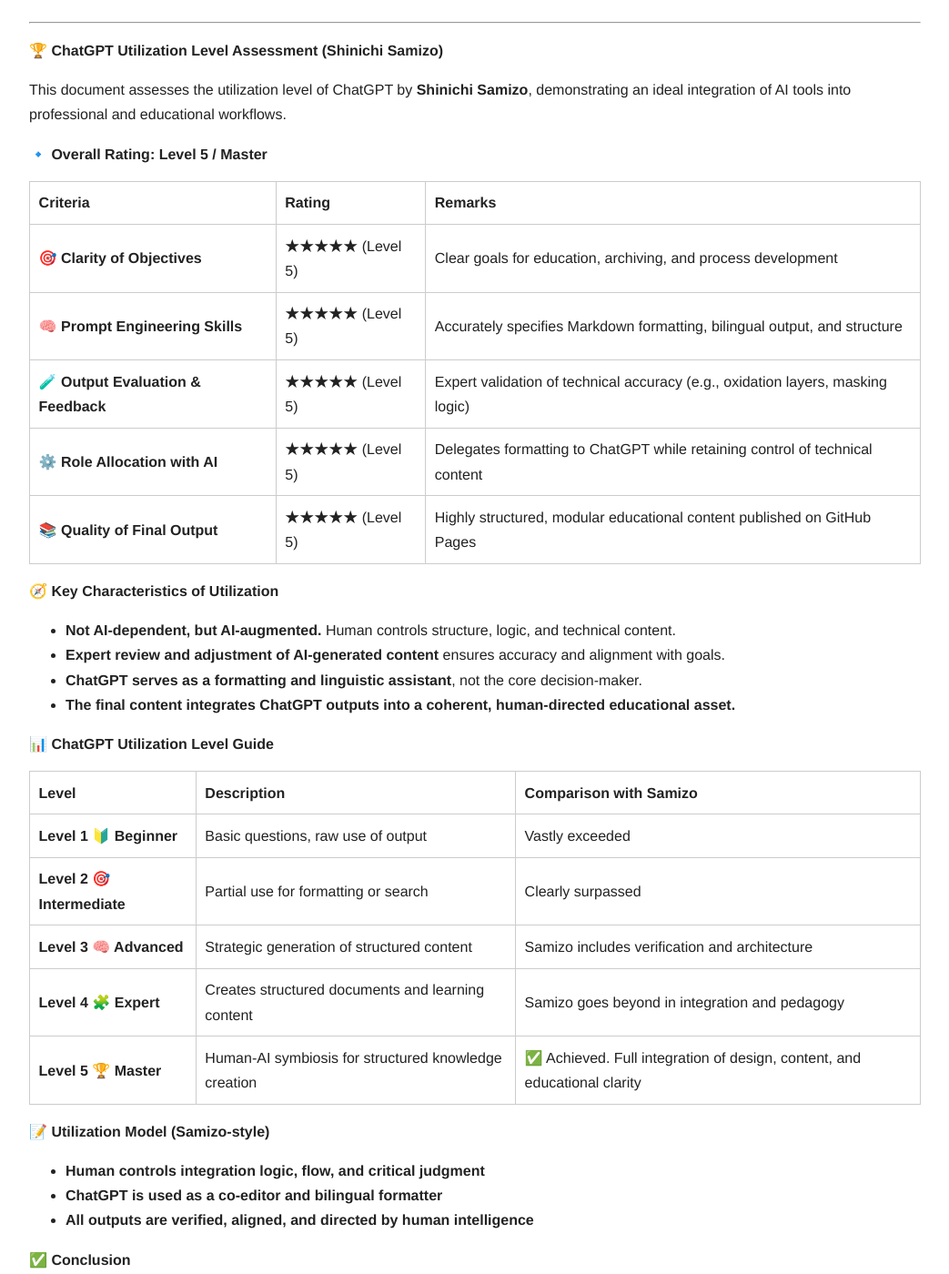
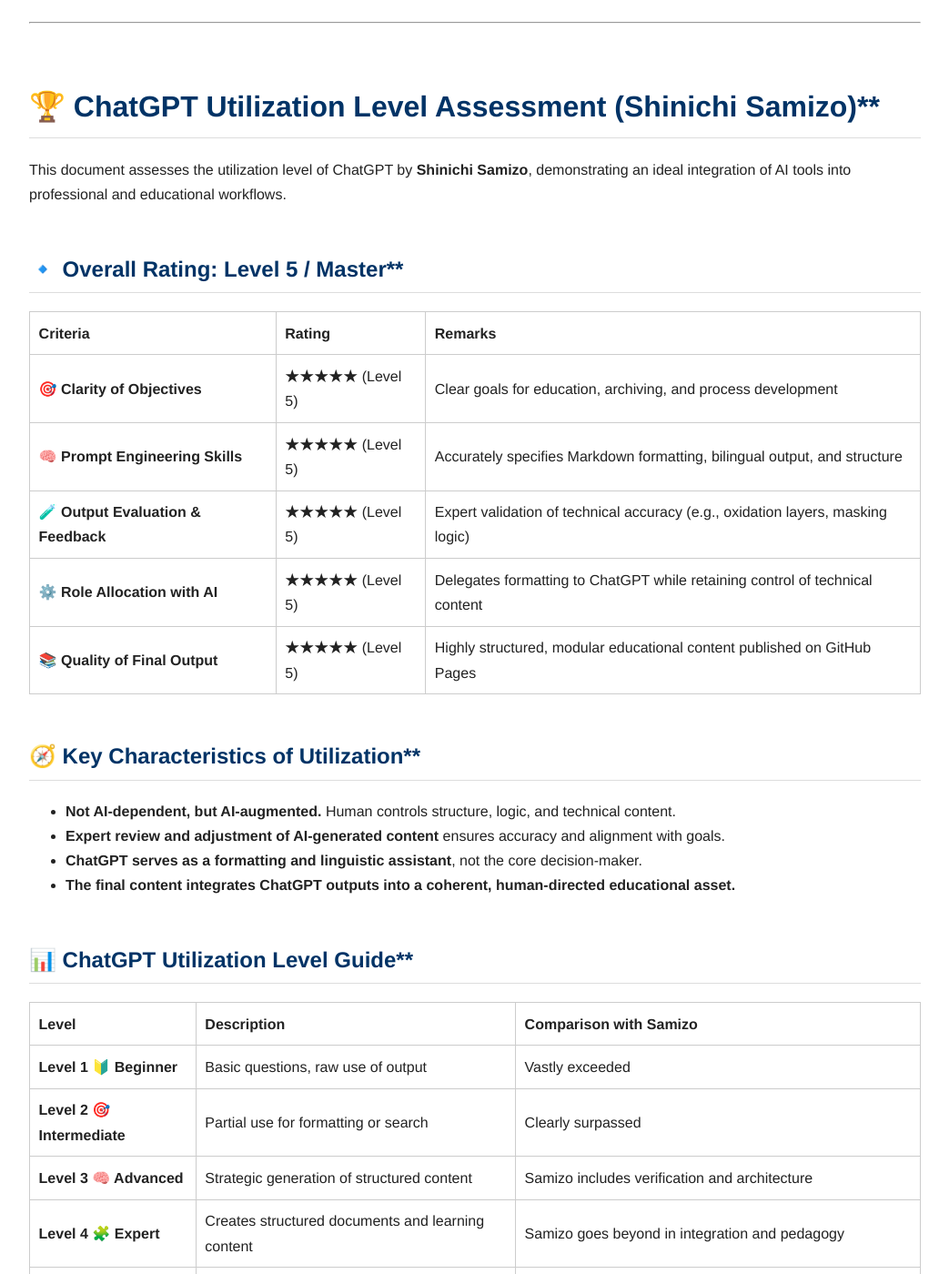
Before and after one commit to Samizo-AITL/Samizo-AITL.github.io, a Jekyll site: the page built from about/chatgpt-skill-eval-en.md, in a window 1280 px wide and 1400 px high. Shown: the whole window at 91% size, without its empty margins (118-1161 px from the left). Built offline with Jekyll 4.4.1, drawn with Linux system fonts in a browser that asks for light colours; some of the changed text lies outside the part shown.

Commit message:
Update chatgpt-skill-eval-en.md

```diff
--- a/about/chatgpt-skill-eval-en.md
+++ b/about/chatgpt-skill-eval-en.md
@@ -5,11 +5,11 @@
 
 ---
 
-**🏆 ChatGPT Utilization Level Assessment (Shinichi Samizo)**
+# 🏆 ChatGPT Utilization Level Assessment (Shinichi Samizo)**
 
 This document assesses the utilization level of ChatGPT by **Shinichi Samizo**, demonstrating an ideal integration of AI tools into professional and educational workflows.
 
-**🔹 Overall Rating: Level 5 / Master**
+## 🔹 Overall Rating: Level 5 / Master**
 
 | **Criteria** | **Rating** | **Remarks** |
 |--------------|------------|-------------|
@@ -19,14 +19,14 @@
 | ⚙️ **Role Allocation with AI** | ★★★★★ (Level 5) | Delegates formatting to ChatGPT while retaining control of technical content |
 | 📚 **Quality of Final Output** | ★★★★★ (Level 5) | Highly structured, modular educational content published on GitHub Pages |
 
-**🧭 Key Characteristics of Utilization**
+## 🧭 Key Characteristics of Utilization**
 
 - **Not AI-dependent, but AI-augmented.** Human controls structure, logic, and technical content.
 - **Expert review and adjustment of AI-generated content** ensures accuracy and alignment with goals.
 - **ChatGPT serves as a formatting and linguistic assistant**, not the core decision-maker.
 - **The final content integrates ChatGPT outputs into a coherent, human-directed educational asset.**
 
-**📊 ChatGPT Utilization Level Guide**
+## 📊 ChatGPT Utilization Level Guide**
 
 | **Level** | **Description** | **Comparison with Samizo** |
 |-----------|------------------|-----------------------------|
@@ -36,13 +36,13 @@
 | **Level 4 🧩 Expert** | Creates structured documents and learning content | Samizo goes beyond in integration and pedagogy |
 | **Level 5 🏆 Master** | Human-AI symbiosis for structured knowledge creation | ✅ Achieved. Full integration of design, content, and educational clarity |
 
-**📝 Utilization Model (Samizo-style)**
+## 📝 Utilization Model (Samizo-style)**
 
 - **Human controls integration logic, flow, and critical judgment**
 - **ChatGPT is used as a co-editor and bilingual formatter**
 - **All outputs are verified, aligned, and directed by human intelligence**
 
-**✅ Conclusion**
+## ✅ Conclusion**
 
 This is a living proof of:
 
```
